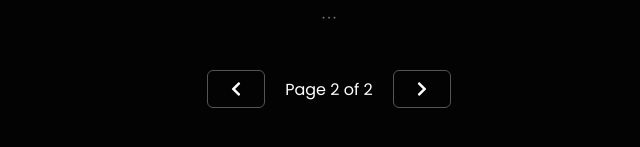
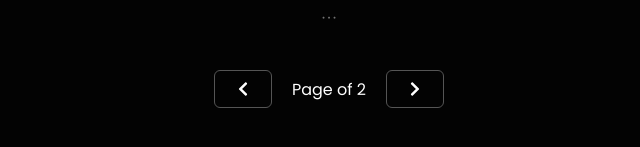
Before and after one commit to nkarimzade/Porfolio, a React (Vite) app: page /worktwo in a window 1280 px wide. Shown: the part 775-922 px from the top of the page, without its empty margins (311-951 px from the left). Before the commit the page ends 893 px from the top, so only its background shows below. Built offline with nearby package versions, Linux system fonts and the light colour scheme.

Commit message:
fix: update pagination text and adjust layout margins in Work and Worktwo components

```diff
--- a/src/Pages/Work.jsx
+++ b/src/Pages/Work.jsx
@@ -62,10 +62,10 @@ function Work() {
                 <br />
                 <div className="dot-container">• • •</div>
             </div>
-            <div style={{ textAlign: 'center', marginTop: '40px', display: 'flex', justifyContent: 'center', gap: '20px', alignItems: 'center' }}>
+            <div style={{ textAlign: 'center', marginTop: '40px', display: 'flex', justifyContent: 'center', gap: '20px', alignItems: 'center', marginBottom: '50px' }}>
                 <Link to="/work" className="btn page-link"> <FaChevronLeft />
                 </Link>
-                <p className='page-link' >Page 1 of 2</p>
+                <p className='page-link' >Page  of 1</p>
 
                 <Link to="/worktwo" className="btn page-link">
                     <FaChevronRight />
--- a/src/Pages/Worktwo.jsx
+++ b/src/Pages/Worktwo.jsx
@@ -54,10 +54,12 @@ function Worktwo() {
         <div className="dot-container">• • •</div>
       </div>
 
-      <div style={{ textAlign: 'center', marginTop: '40px', display: 'flex', justifyContent: 'center', gap: '20px', alignItems: 'center' }}>
+      <div style={{ textAlign: 'center', marginTop: '40px', display: 'flex', justifyContent: 'center', gap: '20px', alignItems: 'center',
+        marginBottom: '50px'
+        }}>
         <Link to="/work" className="btn page-link"><FaChevronLeft />
         </Link>
-        <p className='page-link' >Page 2 of 2</p>
+        <p className='page-link' >Page  of 2 </p>
 
         <Link to="/worktwo" className="btn page-link">
           <FaChevronRight />
```
